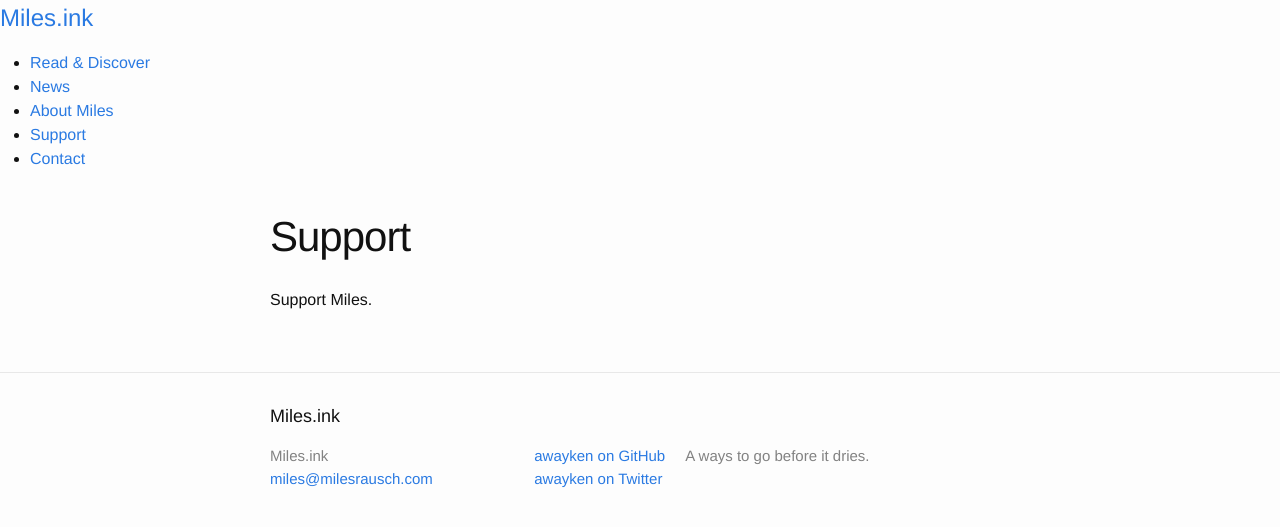
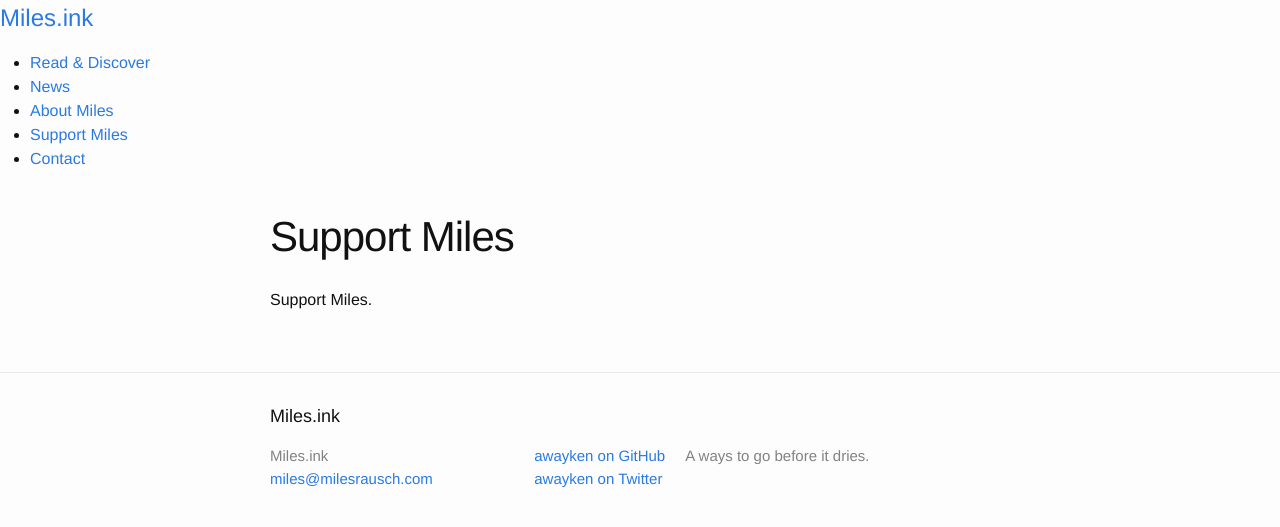
Before and after one commit to awayken/miles.ink, a Jekyll site: the page built from support/index.html, in a window 1280 px wide. Shown: the top 527 px of the page. Built offline with Jekyll 4.4.1, drawn with Linux system fonts in a browser that asks for light colours.

Commit message:
Tweaked About and Support titles

```diff
--- a/about-miles/index.html
+++ b/about-miles/index.html
@@ -1,6 +1,6 @@
 ---
 title: About Miles
-permalink: /about-miles/
+permalink: /about/
 nav_order: 30
 ---
 This is all about Miles.ink.
--- a/support/index.html
+++ b/support/index.html
@@ -1,5 +1,5 @@
 ---
-title: Support
+title: Support Miles
 permalink: /support/
 nav_order: 40
 ---
```
